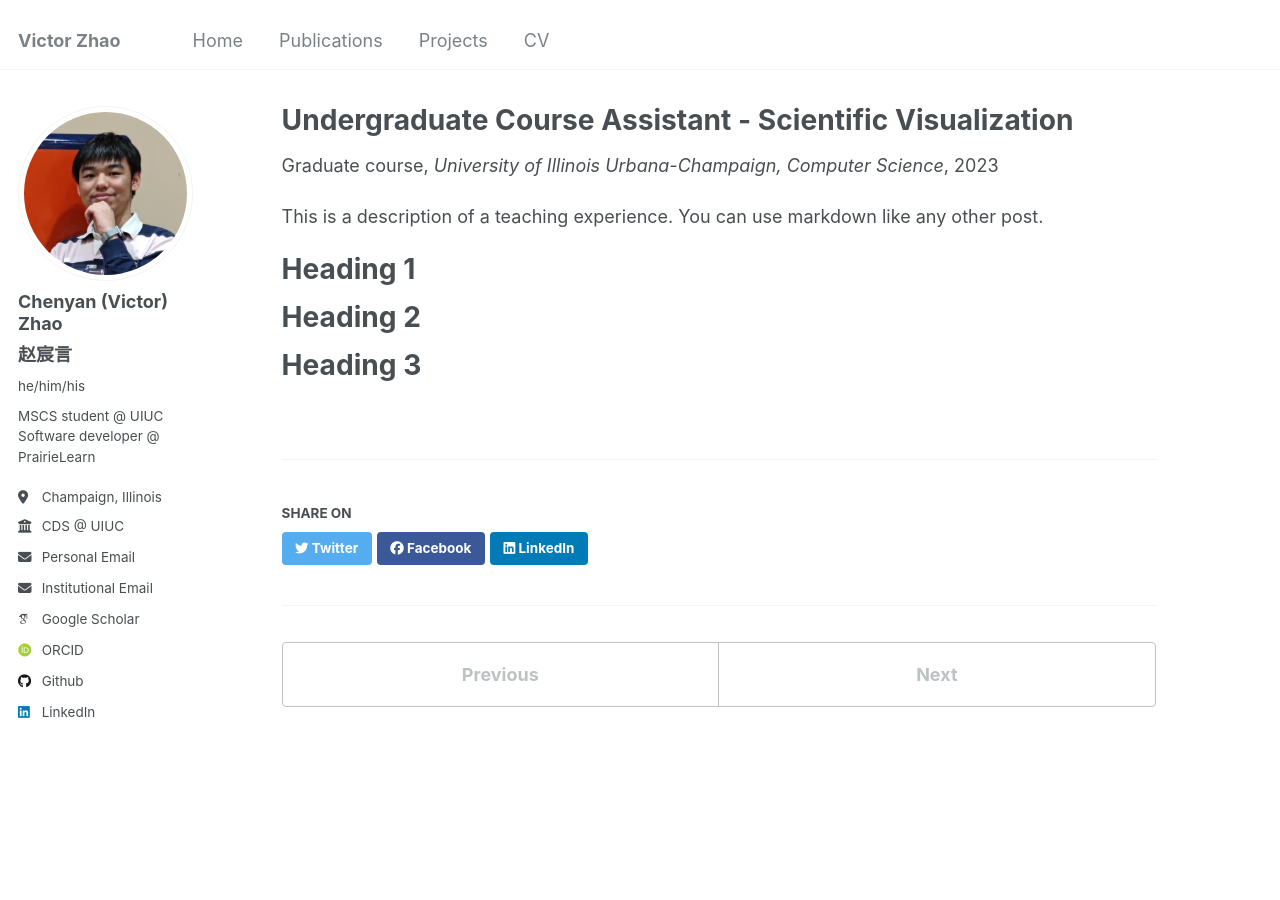
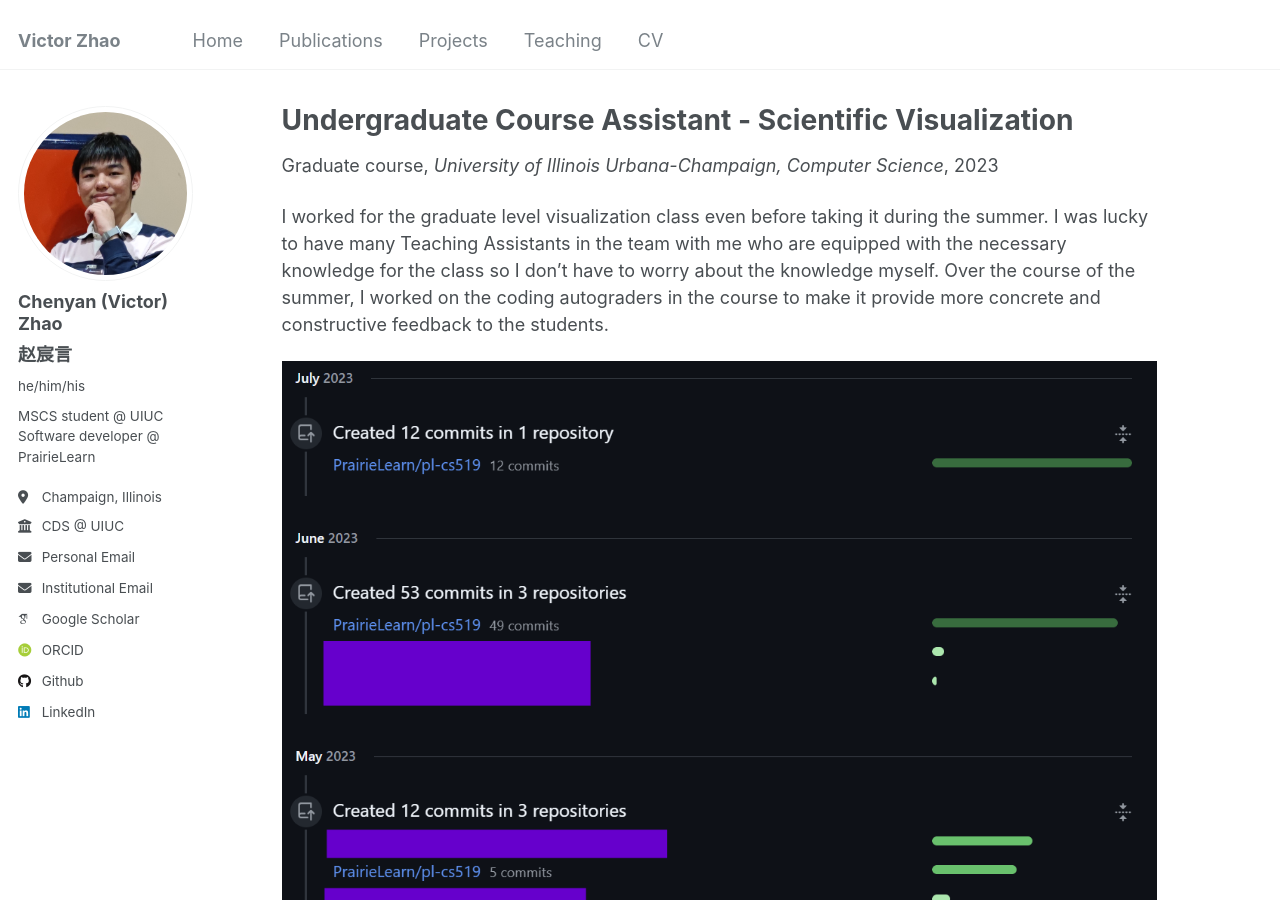
Before and after one commit to Victorsss-Orz/Victorsss-Orz.github.io, a Jekyll site: the page built from _teaching/2023-summer-cs519.md, in a window 1280 px wide and 900 px high. Built offline with Jekyll 4.4.1, drawn with Linux system fonts in a browser that asks for light colours; some web fonts are replaced.

Commit message:
more teaching

```diff
--- a/_data/navigation.yml
+++ b/_data/navigation.yml
@@ -18,8 +18,8 @@ main:
   # - title: "Talks"
   #   url: /talks/
 
-  # - title: "Teaching"
-  #   url: /teaching/
+  - title: "Teaching"
+    url: /teaching/
 
   # - title: "Portfolio"
   #   url: /portfolio/
--- a/_teaching/2023-summer-cs519.md
+++ b/_teaching/2023-summer-cs519.md
@@ -6,15 +6,9 @@ permalink: /teaching/2023-summer-cs519
 venue: "University of Illinois Urbana-Champaign, Computer Science"
 date: 2023-05-13
 location: "Champaign, Illinois"
+excerpt: Playing around the autograder so it can provide better feedback to student code.
 ---
 
-This is a description of a teaching experience. You can use markdown like any other post.
+I worked for the graduate level visualization class even before taking it during the summer. I was lucky to have many Teaching Assistants in the team with me who are equipped with the necessary knowledge for the class so I don't have to worry about the knowledge myself. Over the course of the summer, I worked on the coding autograders in the course to make it provide more concrete and constructive feedback to the students.
 
-Heading 1
-======
-
-Heading 2
-======
-
-Heading 3
-======
+<img src='/images/teaching_CS519/git-history.png'>
```
Also changed, not shown: _teaching/2021-fall-cs357.md (+4 -0 lines), _teaching/2023-fall-cs357.md (+1 -0 lines), _teaching/2023-summer-wyse.md (added, +12 -0 lines), images/teaching_CS519/git-history.png (added).
